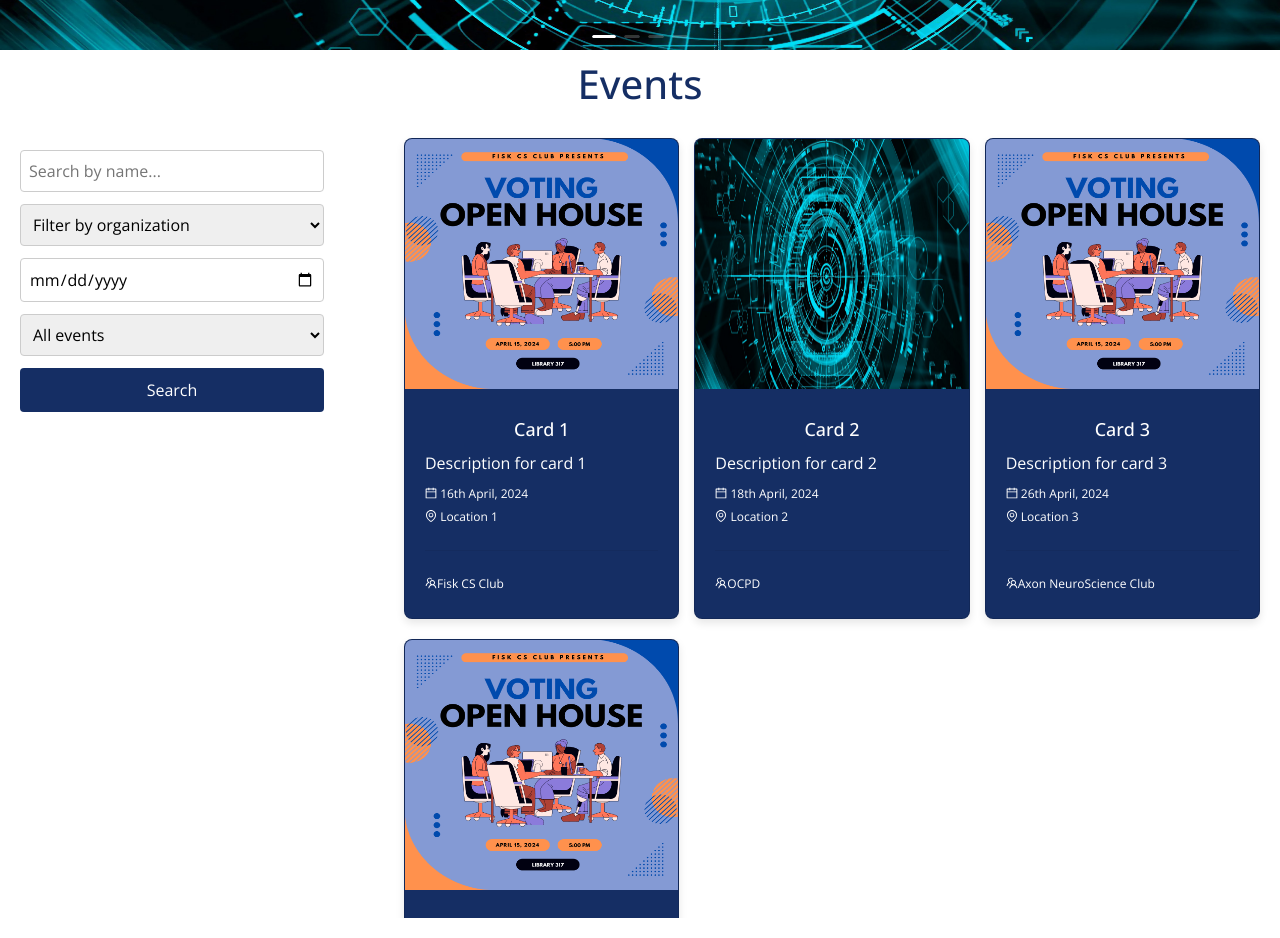
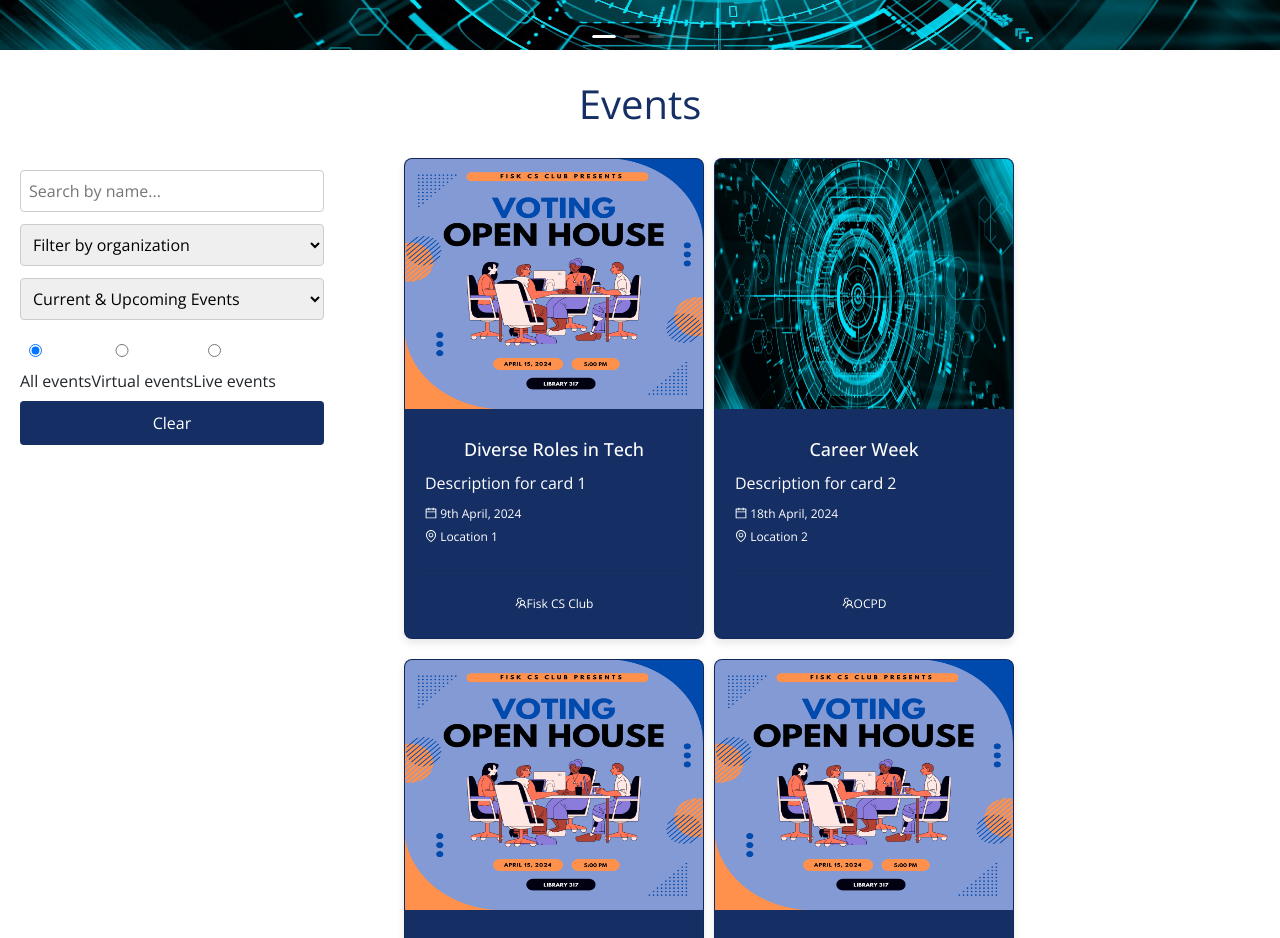
Before and after one commit to Angel-Adetula/Fisk-events-page, a React (Vite) app in the folder frontend/Fisk-events-page/: page / in a window 1280 px wide. Shown: the part 520-1458 px from the top of the page. Built offline with nearby package versions, Linux system fonts and the light colour scheme.

Commit message:
Implement search, fix styling

```diff
--- a/frontend/Fisk-events-page/src/components/CardComponent/CardModel.jsx
+++ b/frontend/Fisk-events-page/src/components/CardComponent/CardModel.jsx
@@ -23,8 +23,8 @@ function CardModel({ cardData }) {
                 <p>
                   <EnvironmentOutlined /> {card.location}
                 </p>
-                <Divider />
-                <p>
+                <Divider style={{ color: "white" }} />
+                <p className="bottom">
                   <TeamOutlined />
                   {card.organization}
                 </p>
--- a/frontend/Fisk-events-page/src/components/CardComponent/cardStyle.css
+++ b/frontend/Fisk-events-page/src/components/CardComponent/cardStyle.css
@@ -1,14 +1,14 @@
 .card-container {
     display: flex;
     flex-wrap: wrap;
-    justify-content: space-between;
 }
 
 .card {
     background-color: #152E64;
     color: white;
-    width: calc(33.33% - 10px);
+    width: 300px;
     margin-bottom: 20px;
+    margin-right:10px;
     border-radius: 8px;
     overflow: hidden;
     box-shadow: 0 4px 8px rgba(0, 0, 0, 0.1);
@@ -18,7 +18,12 @@
 .card:hover {
     transform: translateY(-5px);
 }
-
+.bottom{
+    text-align: center;
+}
+.divider{
+    color:white;
+}
 .card-body {
 padding: 20px;
 }
--- a/frontend/Fisk-events-page/src/components/SearchBoxComponent/SearchBox.jsx
+++ b/frontend/Fisk-events-page/src/components/SearchBoxComponent/SearchBox.jsx
@@ -1,19 +1,42 @@
-import React, { useState } from "react";
-import "./search.css"; // Import the CSS file containing the styles
+import React, { useState, useEffect } from "react";
+import "./search.css";
 
 const SearchBox = ({ onSearch }) => {
   const [name, setName] = useState("");
   const [organization, setOrganization] = useState("");
-  const [date, setDate] = useState("");
+  const [dateFilter, setDateFilter] = useState("all");
   const [eventType, setEventType] = useState("all");
+  const organizations = [
+    "Fisk CS Club",
+    "OCPD",
+    "Axon NeuroScience Club",
+    "Data Science Club",
+  ];
 
-  const handleSubmit = (e) => {
-    e.preventDefault();
-    onSearch({ name, organization, date, eventType });
+  const handleClear = () => {
+    setName("");
+    setOrganization("");
+    setDateFilter("all");
+    setEventType("all");
+    onSearch({
+      name: "",
+      organization: "",
+      dateFilter: "all",
+      eventType: "all",
+    });
+  };
+
+  useEffect(() => {
+    const searchParams = { name, organization, dateFilter, eventType };
+    handleSearch(searchParams);
+  }, [name, organization, dateFilter, eventType]);
+
+  const handleSearch = (searchParams) => {
+    onSearch(searchParams);
   };
 
   return (
-    <form onSubmit={handleSubmit} className="search-form">
+    <form className="search-form">
       <input
         type="text"
         value={name}
@@ -25,22 +48,54 @@ const SearchBox = ({ onSearch }) => {
         onChange={(e) => setOrganization(e.target.value)}
       >
         <option value="">Filter by organization</option>
-        <option value="Fisk CS Club">Fisk CS Club</option>
-        <option value="OCPD">OCPD</option>
-        <option value="Axon NeuroScience Club">Axon NeuroScience Club</option>
+        {organizations.map((org, index) => (
+          <option key={index} value={org}>
+            {org}
+          </option>
+        ))}
       </select>
-      <input
-        type="date"
-        value={date}
-        onChange={(e) => setDate(e.target.value)}
-        placeholder="Filter by date..."
-      />
-      <select value={eventType} onChange={(e) => setEventType(e.target.value)}>
-        <option value="all">All events</option>
-        <option value="virtual">Virtual events</option>
-        <option value="live">Live events</option>
+
+      <select
+        value={dateFilter}
+        onChange={(e) => setDateFilter(e.target.value)}
+      >
+        <option value="all">Current &amp; Upcoming Events</option>
+        <option value="pastWeek">Past week</option>
+        <option value="pastMonth">Past month</option>
+        <option value="semester">Entire semester</option>
       </select>
-      <button type="submit">Search</button>
+      <div>
+        <label>
+          <input
+            type="radio"
+            value="all"
+            checked={eventType === "all"}
+            onChange={() => setEventType("all")}
+          />
+          All events
+        </label>
+        <label>
+          <input
+            type="radio"
+            value="virtual"
+            checked={eventType === "virtual"}
+            onChange={() => setEventType("virtual")}
+          />
+          Virtual events
+        </label>
+        <label>
+          <input
+            type="radio"
+            value="live"
+            checked={eventType === "live"}
+            onChange={() => setEventType("live")}
+          />
+          Live events
+        </label>
+      </div>
+      <button type="button" onClick={handleClear}>
+        Clear
+      </button>
     </form>
   );
 };
--- /dev/null
+++ b/frontend/Fisk-events-page/src/pages/EventDetails.jsx
@@ -0,0 +1,5 @@
+function EventDetails({ cardData }) {
+  return <div>Event Details</div>;
+}
+
+export default EventDetails;
--- a/frontend/Fisk-events-page/src/pages/Events.jsx
+++ b/frontend/Fisk-events-page/src/pages/Events.jsx
@@ -1,4 +1,4 @@
-import React from "react";
+import React, { useState } from "react";
 import "./style/events.css";
 import Header from "../components/Header";
 import carouselImage from "../assets/carousel.jpg";
@@ -9,44 +9,90 @@ import CarouselModel from "../components/CarouselComponent/Carousel";
 
 const cardData = [
   {
-    title: "Card 1",
+    title: "Diverse Roles in Tech",
     description: "Description for card 1",
-    date: "16th April, 2024",
+    date: "9th April, 2024",
     location: "Location 1",
     organization: "Fisk CS Club",
     carousel: carouselImage,
     img: voting,
+    eventType: "live",
   },
   {
-    title: "Card 2",
+    title: "Career Week",
     description: "Description for card 2",
     date: "18th April, 2024",
     location: "Location 2",
     organization: "OCPD",
-    carousel: carouselImage,
+    carousel: voting,
     img: carouselImage,
+    eventType: "virtual",
   },
   {
-    title: "Card 3",
+    title: "BioTech Expo",
     description: "Description for card 3",
     date: "26th April, 2024",
     location: "Location 3",
     organization: "Axon NeuroScience Club",
     carousel: carouselImage,
     img: voting,
+    eventType: "virtual",
   },
   {
-    title: "Card 4",
+    title: "Data For Social Justice",
     description: "Description for card 3",
     date: "28th April, 2024",
     location: "Location 4",
     organization: "Data Science Club",
     carousel: carouselImage,
     img: voting,
+    eventType: "live",
   },
 ];
 
 const Events = () => {
+  const [filteredData, setFilteredData] = useState(cardData);
+
+  const handleSearch = (searchParams) => {
+    const { name, organization, dateFilter, eventType } = searchParams;
+    let filteredResults = [...cardData];
+
+    if (name) {
+      filteredResults = filteredResults.filter((item) =>
+        item.title.toLowerCase().includes(name.toLowerCase())
+      );
+    }
+
+    if (organization) {
+      filteredResults = filteredResults.filter(
+        (item) => item.organization === organization
+      );
+    }
+
+    if (dateFilter !== "all") {
+      const dateThreshold = new Date();
+      if (dateFilter === "pastWeek") {
+        dateThreshold.setDate(dateThreshold.getDate() - 7);
+      } else if (dateFilter === "pastMonth") {
+        dateThreshold.setMonth(dateThreshold.getMonth() - 1);
+      } else if (dateFilter === "semester") {
+        const semesterStartDate = new Date("2024-01-01");
+        dateThreshold.setTime(semesterStartDate.getTime());
+      }
+      filteredResults = filteredResults.filter(
+        (item) => item.date >= dateThreshold
+      );
+    }
+
+    if (eventType !== "all") {
+      filteredResults = filteredResults.filter(
+        (item) => item.eventType === eventType
+      );
+    }
+
+    setFilteredData(filteredResults);
+  };
+
   return (
     <>
       <Header />
@@ -55,10 +101,10 @@ const Events = () => {
         <h1 className="title">Events</h1>
         <div className="events-section">
           <div className="search-area">
-            <SearchBox />
+            <SearchBox onSearch={handleSearch} />
           </div>
           <div className="card-area">
-            <CardModel cardData={cardData} />
+            <CardModel cardData={filteredData} />
           </div>
         </div>
       </div>
--- a/frontend/Fisk-events-page/src/pages/style/events.css
+++ b/frontend/Fisk-events-page/src/pages/style/events.css
@@ -19,6 +19,8 @@
 
   .title {
     text-align: center;
-    margin: 10px;
+    margin-top: 30px;
+    margin-bottom: 10px;
     color: #152e64;
+    font-weight: 300;
   }
```
